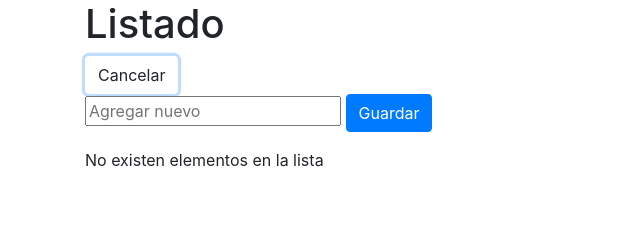
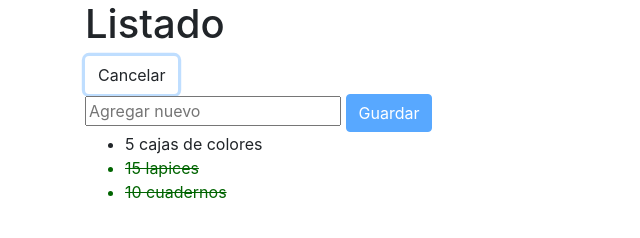
Before and after one commit to eehmull/Vue-Listado-de-Compras, a plain HTML site: page index.html in a window 1280 px wide. Both pictures are taken after a click on the button "Agregar". Shown: the whole page, without its empty margins (0-640 px from the left). Drawn offline with nearby package versions, Linux system fonts and the light colour scheme.

Commit message:
css_propiedad_computada

```diff
--- a/index.html
+++ b/index.html
@@ -11,6 +11,7 @@
       integrity="sha384-9aIt2nRpC12Uk9gS9baDl411NQApFmC26EwAOH8WgZl5MYYxFfc+NcPb1dKGj7Sk"
       crossorigin="anonymous"
     />
+    <link rel="stylesheet" href="main.css" />
 
     <title>Listado de Útiles</title>
   </head>
@@ -44,13 +45,24 @@
             v-model="newUtil"
             @keyup.enter="guardarElemento"
           />
-          <button class="btn btn-primary" @click="guardarElemento">
+          <!-- <p>{{cantidadCaracteres}}/200</p> -->
+          <button
+            class="btn btn-primary"
+            @click="guardarElemento"
+            v-bind:disabled="newUtil.length === 0"
+          >
             Guardar
           </button>
         </div>
 
         <ul>
-          <li v-for="item in utiles">{{ item }}</li>
+          <li
+            v-for="item in listarReversa"
+            :class="{tachado: item.comprado}"
+            @click="cambiarCompra(item)"
+          >
+            {{ item.util }}
+          </li>
         </ul>
 
         <p v-if="utiles.length === 0">No existen elementos en la lista</p>
@@ -67,17 +79,30 @@
           newUtil: '',
           estado: 'default',
           utiles: [
-            //   '10 cuadernos', '15 lápices', '5 cajas de colores'
+            { util: '10 cuadernos', comprado: true },
+            { util: '15 lapices', comprado: true },
+            { util: '5 cajas de colores', comprado: false },
           ],
         },
         methods: {
           guardarElemento: function () {
-            this.utiles.push(this.newUtil)
+            this.utiles.push({
+              util: this.newUtil,
+              comprado: false,
+            })
             this.newUtil = ''
           },
           cambiarEstado: function (nuevoEstado) {
             this.estado = nuevoEstado
             this.nuevoEstado = ''
+          },
+          cambiarCompra: function (util) {
+            util.comprado = !util.comprado
+          },
+        },
+        computed: {
+          listarReversa() {
+            return this.utiles.slice(0).reverse()
           },
         },
       })
--- /dev/null
+++ b/main.css
@@ -0,0 +1,4 @@
+.tachado {
+  text-decoration: line-through;
+  color: darkgreen;
+}
```
